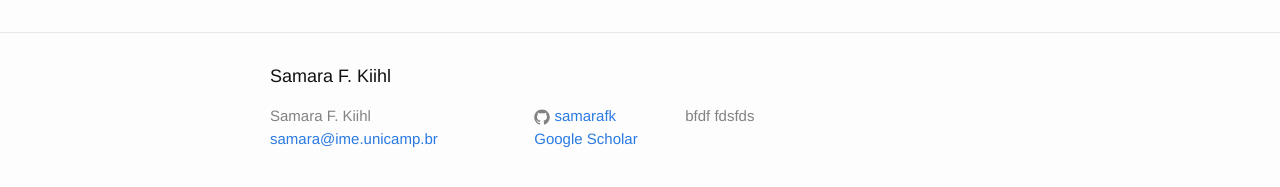
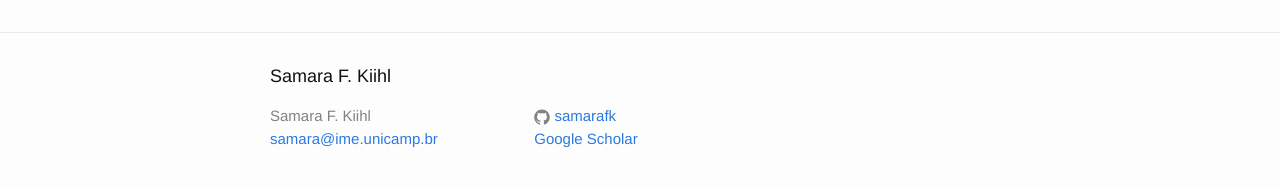
Before and after one commit to samarafk/samarafk.github.io, a Jekyll site: the page built from about.md, in a window 1280 px wide. Shown: the part 264-451 px from the top of the page. Built offline with Jekyll 4.4.1, drawn with Linux system fonts in a browser that asks for light colours.

Commit message:
correction

```diff
--- a/_config.yml
+++ b/_config.yml
@@ -1,7 +1,7 @@
 # Site settings
 title: Samara F. Kiihl
 email: samara@ime.unicamp.br
-description:  bfdf fdsfds
+description: > # this means to ignore newlines until "baseurl:"
 baseurl: "" # the subpath of your site, e.g. /blog/
 url: "http://yourdomain.com" # the base hostname & protocol for your site
 github_username:  samarafk
```
